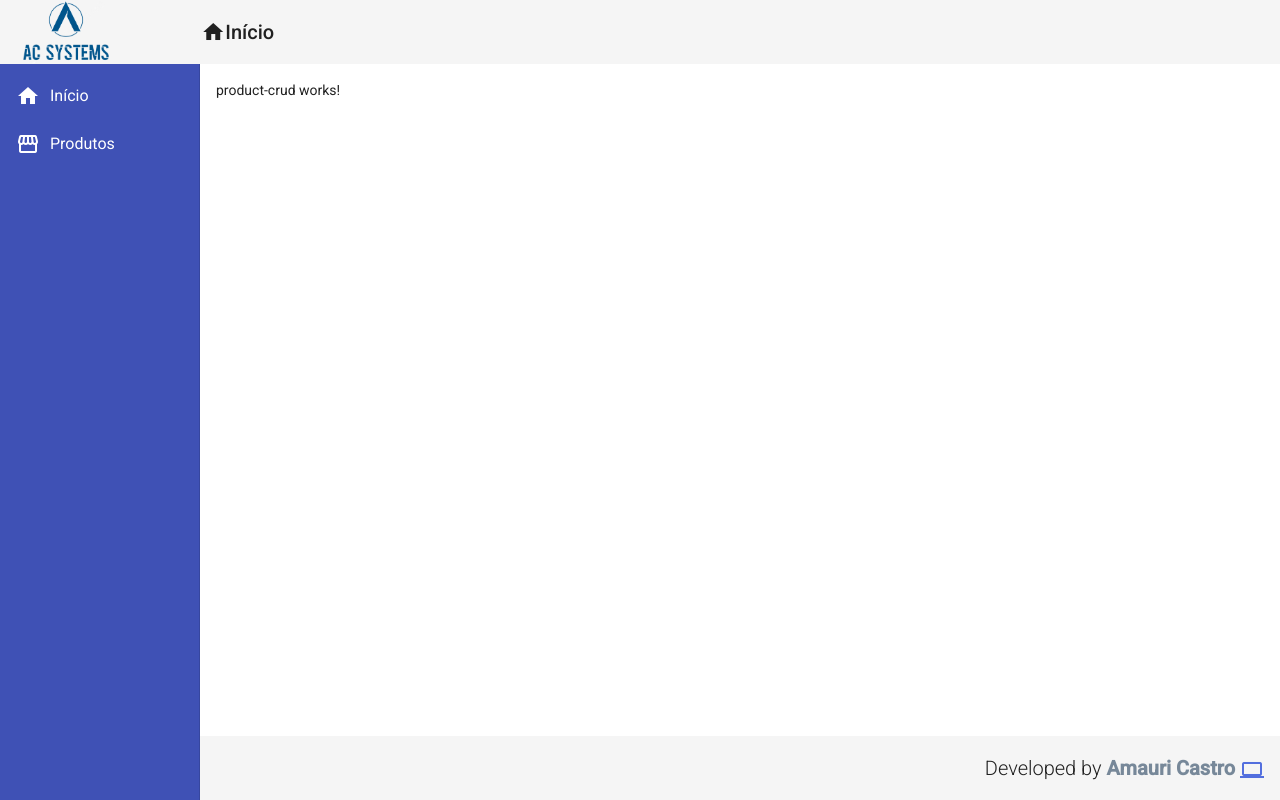
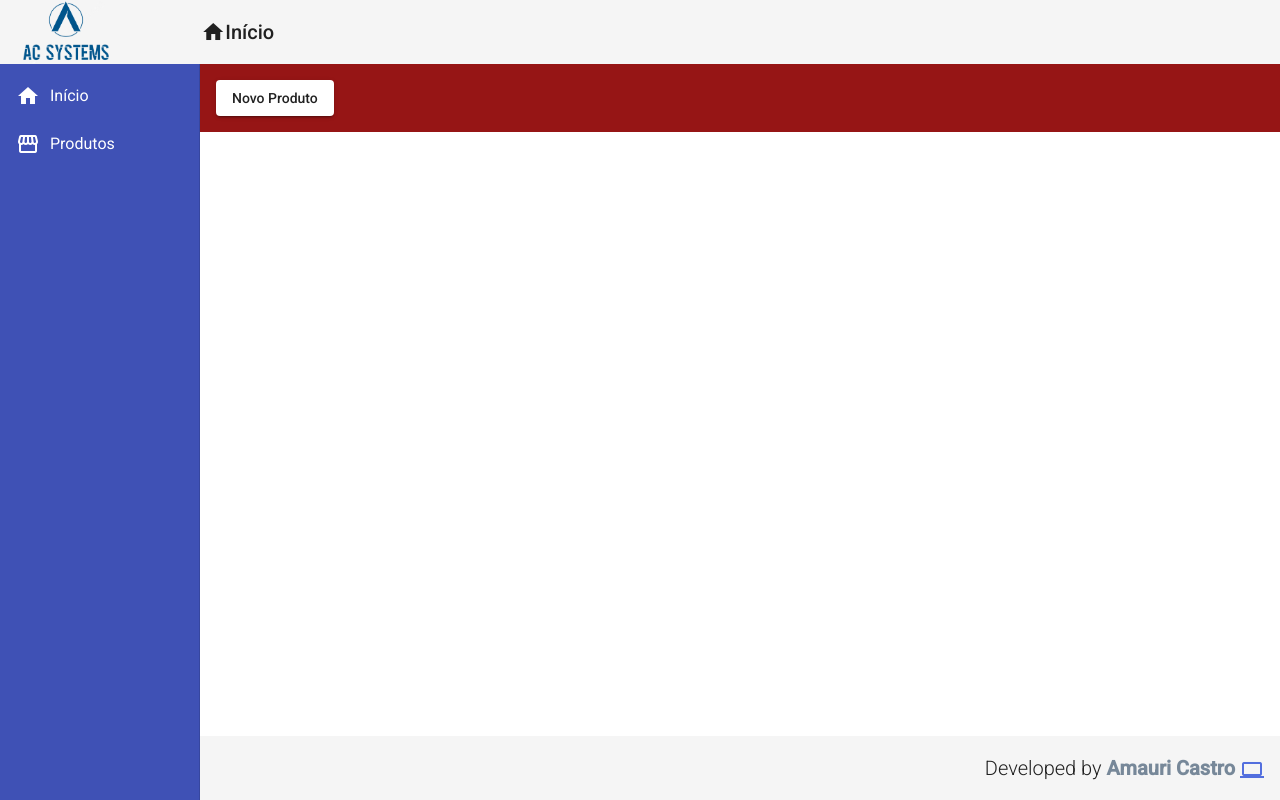
Before and after one commit to amauri-castro/crud-angular, an Angular app: page /products in a window 1280 px wide. Built offline with nearby package versions, Linux system fonts and the light colour scheme.

Commit message:
configurado a navegação para product-crud para product-create usando event binding

```diff
--- a/src/app/app.module.ts
+++ b/src/app/app.module.ts
@@ -11,6 +11,8 @@
 import { MatSidenavModule } from '@angular/material/sidenav';
 import { MatCardModule } from '@angular/material/card';
 import { MatListModule } from '@angular/material/list';
+import { MatButtonModule } from '@angular/material/button';
+
 import { HomeComponent } from './views/home/home.component';
 import { ProductCrudComponent } from './views/product-crud/product-crud.component';
 import { BlueDirective } from './directives/blue.directive';
@@ -35,7 +37,8 @@
     MatToolbarModule,
     MatSidenavModule,
     MatListModule,
-    MatCardModule
+    MatCardModule,
+    MatButtonModule
   ],
   providers: [],
   bootstrap: [AppComponent]
--- a/src/app/components/template/nav/nav.component.css
+++ b/src/app/components/template/nav/nav.component.css
@@ -13,5 +13,5 @@
 
 .content {
     padding: 16px;
-    background-color: #FFF;
+    background-color: #961515;
 }
--- a/src/app/views/product-crud/product-crud.component.html
+++ b/src/app/views/product-crud/product-crud.component.html
@@ -1 +1 @@
-<p>product-crud works!</p>
+<button mat-raised-button (click)="navigateToProductCreate()">Novo Produto</button>
--- a/src/app/views/product-crud/product-crud.component.ts
+++ b/src/app/views/product-crud/product-crud.component.ts
@@ -1,4 +1,5 @@
 import { Component, OnInit } from '@angular/core';
+import { Router} from '@angular/router'
 
 @Component({
   selector: 'app-product-crud',
@@ -7,9 +8,13 @@
 })
 export class ProductCrudComponent implements OnInit {
 
-  constructor() { }
+  constructor(private router: Router) { }
 
   ngOnInit(): void {
   }
 
+  navigateToProductCreate(): void {
+    this.router.navigate(['/products/create']);
+  }
+
 }
```
